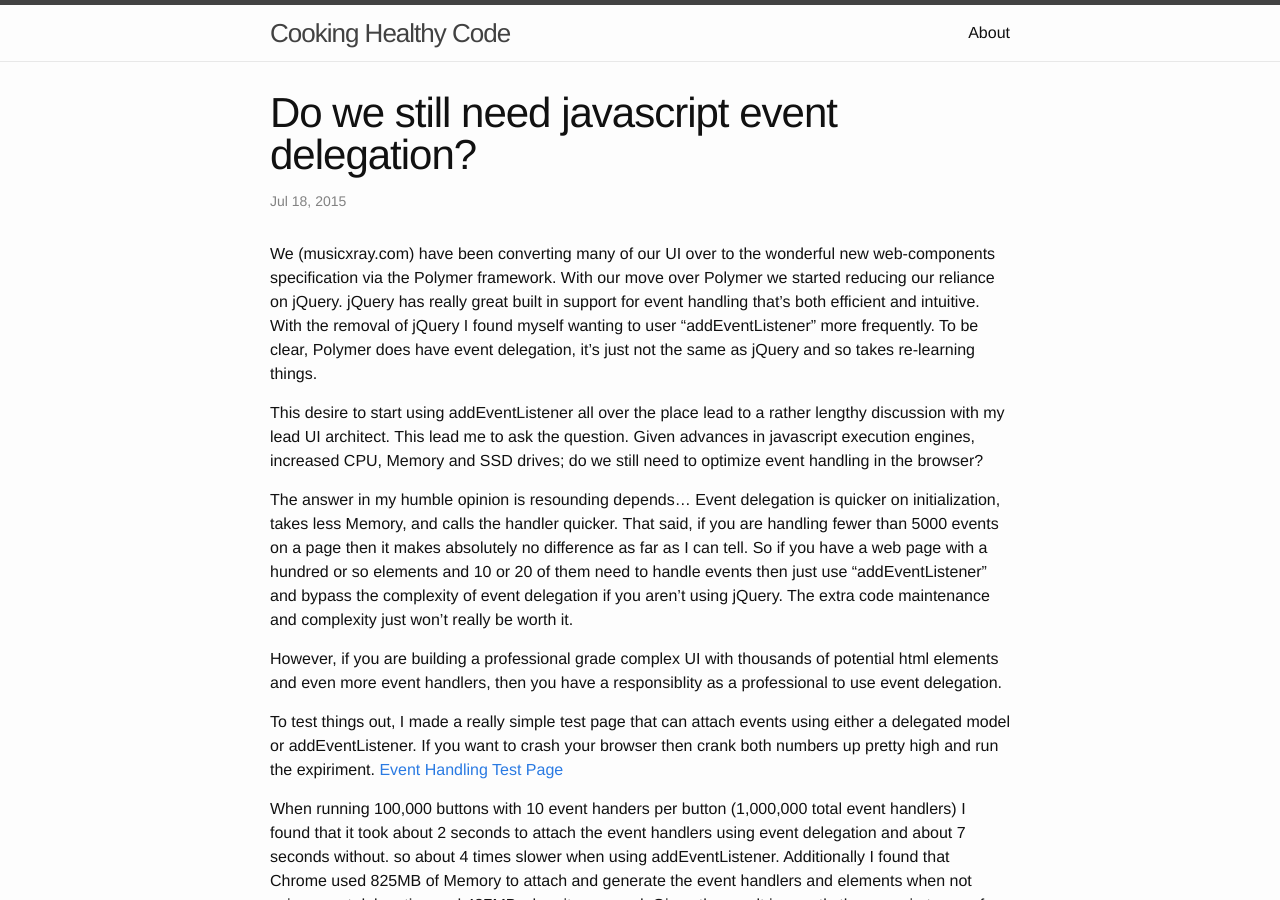
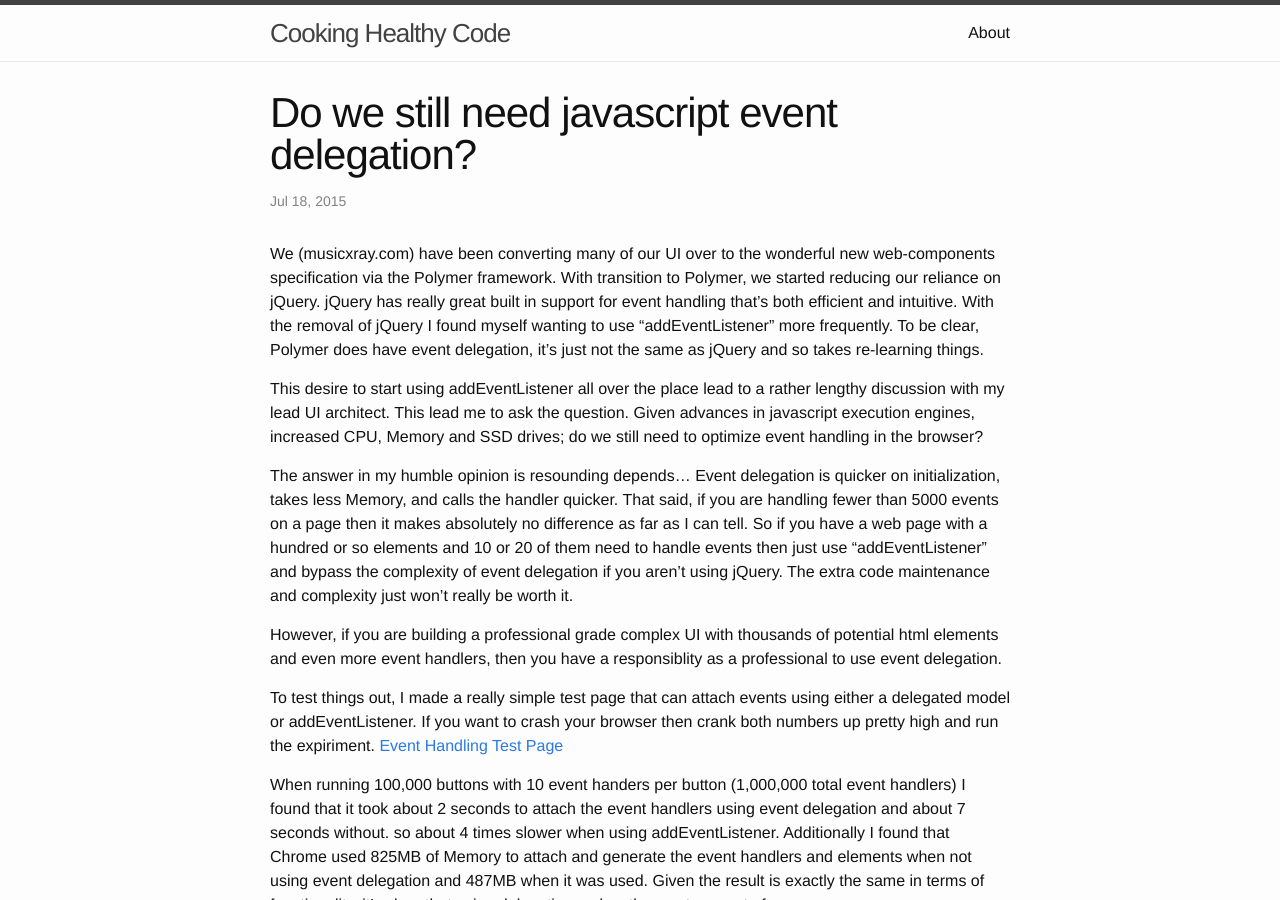
Before and after one commit to johnnyiller/johnnyiller.github.io, a Jekyll site: the page built from _posts/2015-7-18-is-event-delegation-still-necessary.markdown, in a window 1280 px wide and 900 px high. Built offline with Jekyll 4.4.1, drawn with Linux system fonts in a browser that asks for light colours; comment, search, counter and statistics services are not loaded.

Commit message:
event delegation

```diff
--- a/_posts/2015-7-18-is-event-delegation-still-necessary.markdown
+++ b/_posts/2015-7-18-is-event-delegation-still-necessary.markdown
@@ -7,7 +7,7 @@ categories: javascript events delegation best-practices
 ---
 
 
-We (musicxray.com) have been converting many of our UI over to the wonderful new web-components specification via the Polymer framework. With our move over Polymer we started reducing our reliance on jQuery.  jQuery has really great built in support for event handling that's both efficient and intuitive.  With the removal of jQuery I found myself wanting to user "addEventListener" more frequently.  To be clear, Polymer does have event delegation, it's just not the same as jQuery and so takes re-learning things.
+We (musicxray.com) have been converting many of our UI over to the wonderful new web-components specification via the Polymer framework. With transition to Polymer, we started reducing our reliance on jQuery.  jQuery has really great built in support for event handling that's both efficient and intuitive.  With the removal of jQuery I found myself wanting to use "addEventListener" more frequently.  To be clear, Polymer does have event delegation, it's just not the same as jQuery and so takes re-learning things.
 
 This desire to start using addEventListener all over the place lead to a rather lengthy discussion with my lead UI architect. This lead me to ask the question.  Given advances in javascript execution engines, increased CPU, Memory and SSD drives; do we still need to optimize event handling in the browser?
 
```
